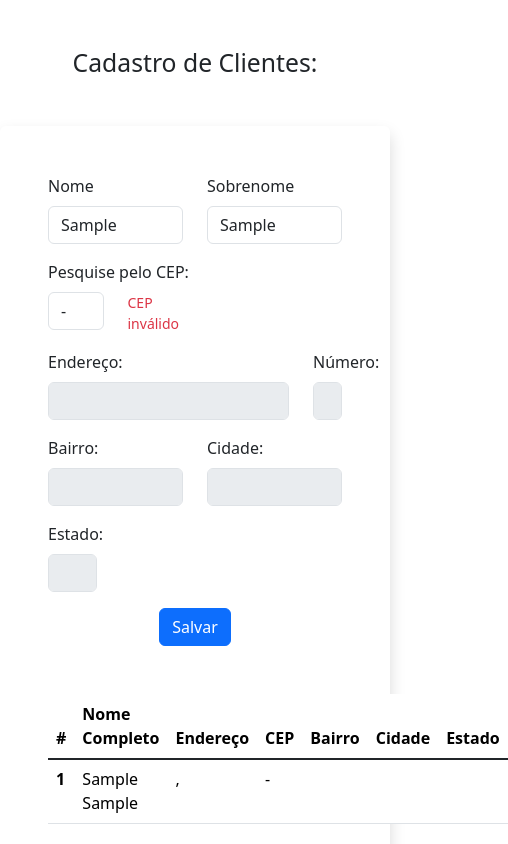
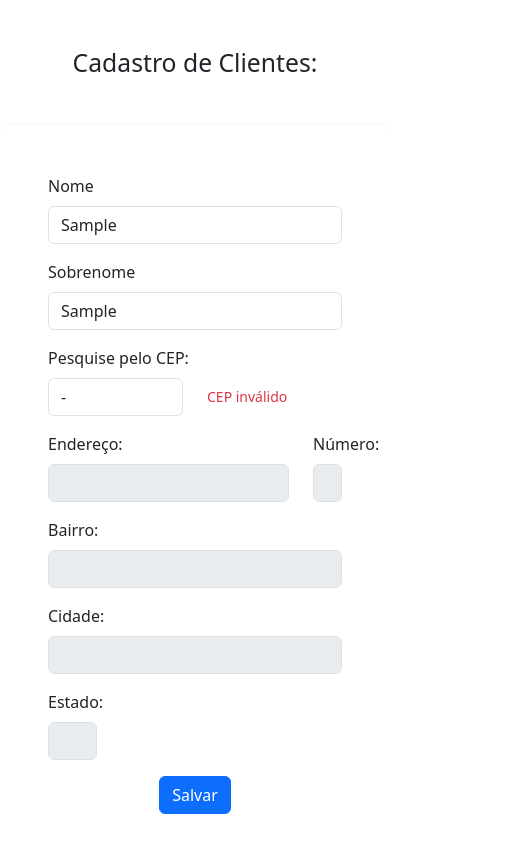
Before and after one commit to Rodrigokaki/BootCamp-Modulo2-Cadastro-Clientes, a plain HTML site: page index.html in a window 390 px wide. Both pictures are taken after typing "Sample", "Sample", "Sample" into the empty fields and a click on the button "Salvar". Shown: the top 844 px of the page, 508 px wide, since content can reach past the window. Drawn offline with nearby package versions, Linux system fonts and the light colour scheme.

Commit message:
closes #6 - Lidando com responsividade

```diff
--- a/index.html
+++ b/index.html
@@ -15,11 +15,11 @@
         <form onsubmit="save(); return false">
 
             <div class="mb-3 row">
-                <div class="col-6">
+                <div class="mb-3 mb-md-0 col-12 col-md-6">
                     <label for="nameInput" class="form-label">Nome</label>
                     <input type="text" class="form-control" id="nameInput" required>
                 </div>
-                <div class="col-6">
+                <div class="col-12 col-md-6">
                     <label for="surnameInput" class="form-label">Sobrenome</label>
                     <input type="text" class="form-control" id="surnameInput" required>
                 </div>
@@ -27,10 +27,10 @@
 
             <div class="mb-3 row">
                 <label for="cepInput" class="form-label">Pesquise pelo CEP:</label>
-                <div class="col-3">
+                <div class="col-6 col-md-3">
                     <input type="text" class="form-control" id="cepInput" onblur="searchCep()" required>
                 </div>
-                <small class="text-danger col-3 d-flex align-items-center" id="error"></small>
+                <small class="text-danger col-6 col-md-3 d-flex align-items-center" id="error"></small>
             </div>
 
 
@@ -46,11 +46,11 @@
             </div>
 
             <div class="mb-3 row">
-                <div class="col-6">
+                <div class="mb-3 mb-md-0 col-12 col-md-6">
                     <label for="districtInput" class="form-label">Bairro:</label>
                     <input type="text" class="form-control" id="districtInput">
                 </div>
-                <div class="col-6">
+                <div class="col-12 col-md-6">
                     <label for="cityInput" class="form-label">Cidade:</label>
                     <input type="text" class="form-control" id="cityInput">
                 </div>
@@ -76,10 +76,10 @@
                 <th scope="col">#</th>
                 <th scope="col">Nome Completo</th>
                 <th scope="col">Endereço</th>
-                <th scope="col">CEP</th>
-                <th scope="col">Bairro</th>
+                <th scope="col" class="d-none d-md-table-cell">CEP</th>
+                <th scope="col" class="d-none d-md-table-cell">Bairro</th>
                 <th scope="col">Cidade</th>
-                <th scope="col">Estado</th>
+                <th scope="col" class="d-none d-md-table-cell">Estado</th>
               </tr>
             </thead>
             <tbody class="table-group-divider">
--- a/js/script.js
+++ b/js/script.js
@@ -12,10 +12,20 @@ function addRow(client){
     row.insertCell().outerHTML = `<th>${client.id}</th>`
     row.insertCell().innerHTML = client.name + " " + client.surname
     row.insertCell().innerHTML = client.adress + ", " + client.adressNumber
-    row.insertCell().innerHTML = client.cep
-    row.insertCell().innerHTML = client.district
+
+    let cell = row.insertCell()
+    cell.innerHTML = client.cep
+    cell.className = 'd-none d-md-table-cell'
+
+    cell = row.insertCell()
+    cell.innerHTML = client.district
+    cell.className = 'd-none d-md-table-cell'
+
     row.insertCell().innerHTML = client.city
-    row.insertCell().innerHTML = client.state
+
+    cell = row.insertCell()
+    cell.innerHTML = client.state
+    cell.className = 'd-none d-md-table-cell'
 
 }
 
```
